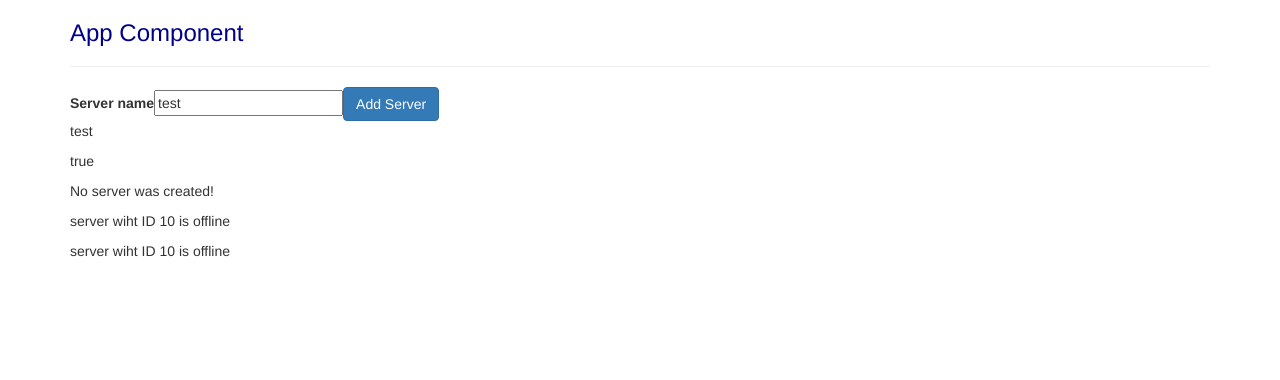
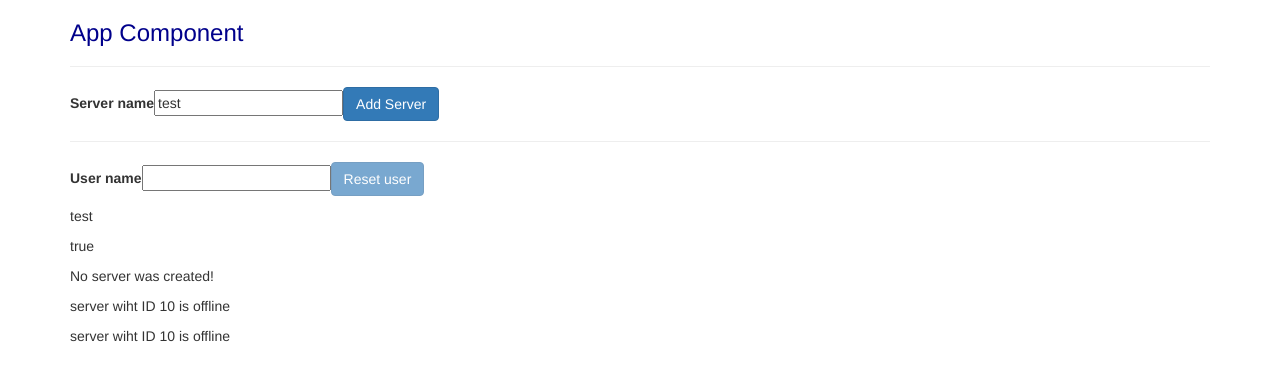
Before and after one commit to konraplo/ngtests, an Angular app: page / in a window 1280 px wide. Shown: the top 380 px of the page. Built offline with nearby package versions, Linux system fonts and the light colour scheme.

Commit message:
practice binding

```diff
--- a/src/app/servers/servers.component.html
+++ b/src/app/servers/servers.component.html
@@ -3,7 +3,14 @@
 <button class="btn btn-primary"
 [disabled] = "!allowNewServer"
 (click)="onCreateServer()">Add Server</button>
+<hr>
+<label>User name</label>
+<input type="text" class="form-controll" [(ngModel)]="userName">
+<button class="btn btn-primary"
+[disabled] = "userName === ''"
+(click)="onResetUser()">Reset user</button>
 
+<p>{{userName}}</p>
 <p>{{serverName}}</p>
 <p>{{allowNewServer}}</p>
 <p>{{serverCreationStatus}}</p>
--- a/src/app/servers/servers.component.ts
+++ b/src/app/servers/servers.component.ts
@@ -9,6 +9,9 @@
   allowNewServer = false;
   serverCreationStatus = "No server was created!";
   serverName = "test";
+  userName = "";
+  allowResetUser =  this.userName !== "";
+
   constructor() {
     setTimeout(() => {
       this.allowNewServer = true;
@@ -28,4 +31,9 @@
   {
     this.serverName = (<HTMLInputElement>event.target).value;
   }
+
+  onResetUser()
+  {
+    this.userName = "";
+  }
 }
```
